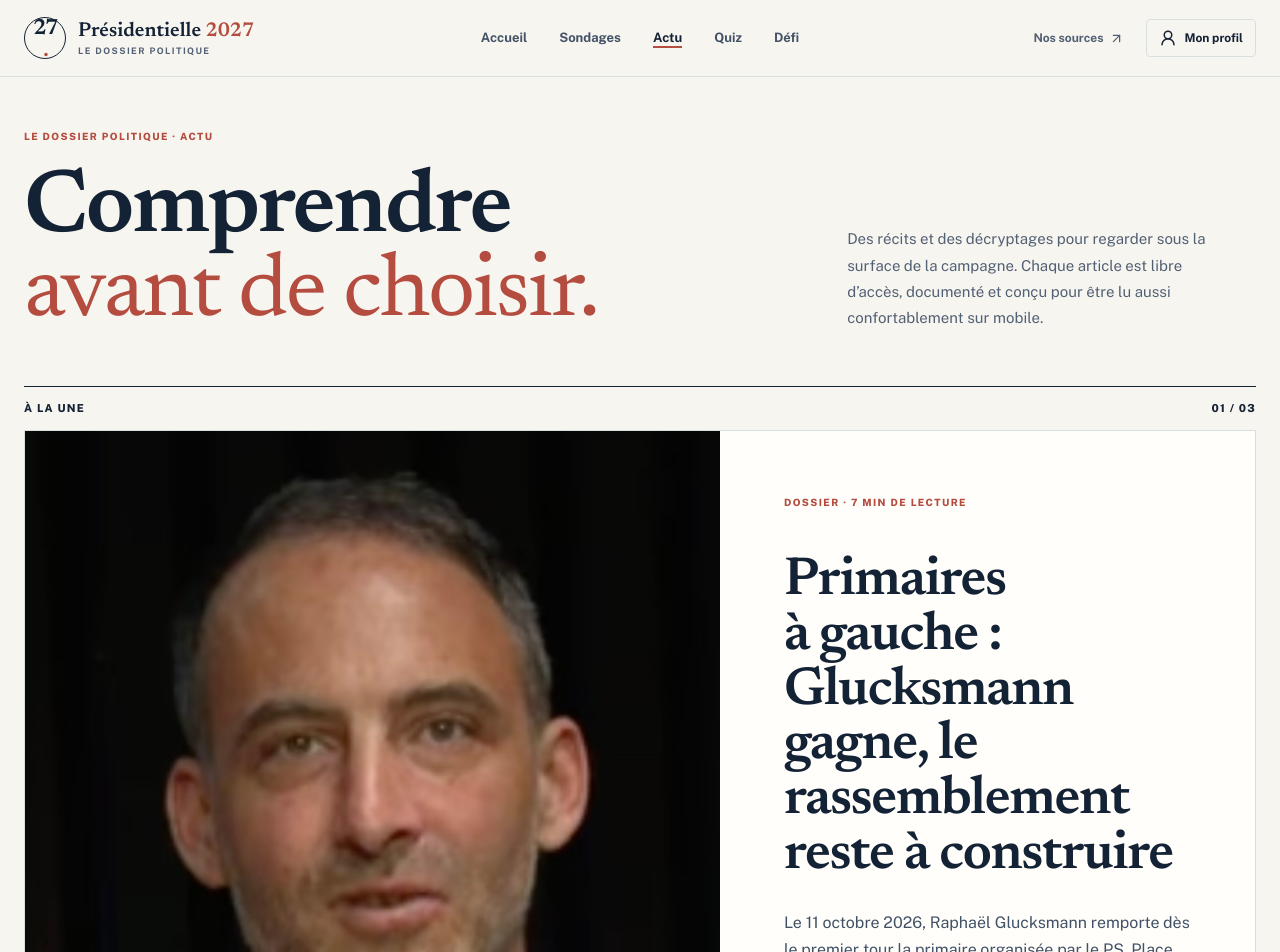
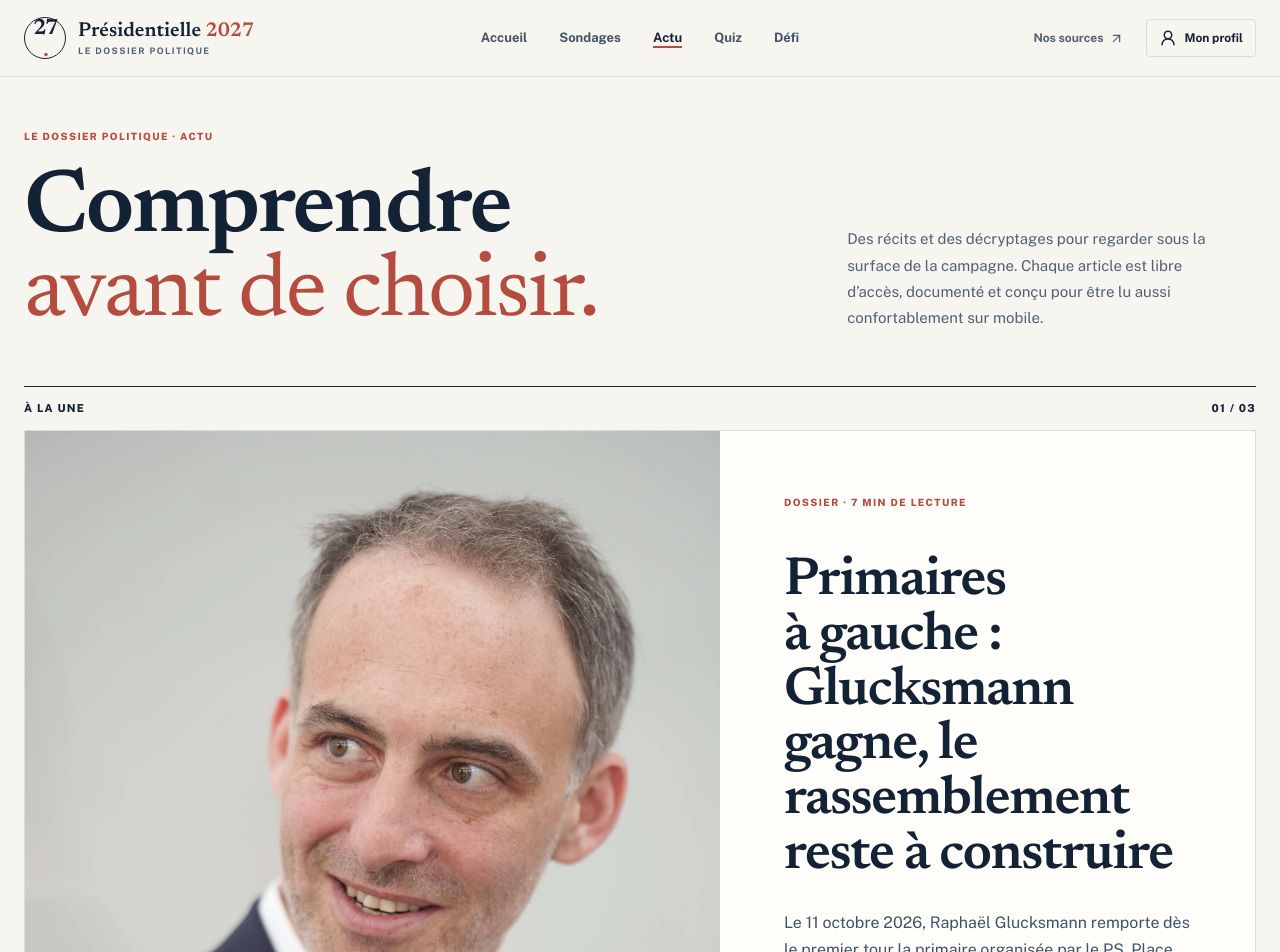
Before and after one commit to milardv/presidentielle2027, a React (Vite) app in the folder frontend/: page /actu in a window 1280 px wide. Shown: the top 952 px of the page. Built offline with nearby package versions, Linux system fonts and the light colour scheme.

Commit message:
Replace primary dossier photo with a high resolution 2024 portrait

```diff
--- a/frontend/src/data/actuArticles.d.ts
+++ b/frontend/src/data/actuArticles.d.ts
@@ -18,6 +18,7 @@ export interface ActuArticleData {
   publishedAt: string
   readingMinutes: number
   image: string
+  imagePosition?: string
   imageAlt: string
   imageCredit: string
   imageCreditUrl: string
--- a/frontend/src/data/actuArticles.js
+++ b/frontend/src/data/actuArticles.js
@@ -9,12 +9,13 @@ export const actuArticles = [
   "standfirst": "Le 11 octobre 2026, Raphaël Glucksmann remporte dès le premier tour la primaire organisée par le PS, Place publique et la Gauche républicaine et socialiste. Cette victoire lui donne une investiture et tranche une compétition. Elle ouvre aussi une nouvelle bataille : élargir son camp dans une gauche toujours divisée.",
   "publishedAt": "2026-10-12",
   "readingMinutes": 7,
-  "image": "/actu/raphael-glucksmann.jpg",
-  "imageAlt": "Raphaël Glucksmann s’exprimant lors d’une rencontre à la librairie Mollat en 2023",
-  "imageCredit": "Librairie Mollat · Wikimedia Commons · CC BY-SA 4.0",
-  "imageCreditUrl": "https://commons.wikimedia.org/wiki/File:Rapha%C3%ABl_Glucksmann.jpg",
-  "imageLicenseUrl": "https://creativecommons.org/licenses/by-sa/4.0/",
-  "imageCaption": "Raphaël Glucksmann à la librairie Mollat, le 24 juin 2023. Photo d’illustration antérieure à la primaire, reproduite sans modification du fichier : elle ne montre pas la soirée de victoire.",
+  "image": "/actu/raphael-glucksmann-2024.webp",
+  "imagePosition": "50% 24%",
+  "imageAlt": "Portrait de Raphaël Glucksmann au congrès du Parti socialiste européen en mars 2024",
+  "imageCredit": "Mathieu Delmestre · Wikimedia Commons · Domaine public",
+  "imageCreditUrl": "https://commons.wikimedia.org/wiki/File:2024-03-03_-_Congr%C3%A8s_du_PSE-_105_-_Raphael_Glucksmann.jpg",
+  "imageLicenseUrl": "https://creativecommons.org/publicdomain/mark/1.0/",
+  "imageCaption": "Raphaël Glucksmann au congrès du Parti socialiste européen en mars 2024. Photo d’illustration redimensionnée et compressée pour le web : elle ne montre pas la soirée de victoire de 2026.",
   "keywords": [
     "primaire gauche 2026",
     "victoire Raphaël Glucksmann",
@@ -36,7 +37,7 @@ export const actuArticles = [
       "label": "candidats dans cette primaire"
     }
   ],
-  "method": "Dossier établi au 12 octobre 2026. Les résultats détaillés sont ceux publiés par LCP après leur proclamation et recoupés avec Public Sénat. Des premiers comptes rendus divergent légèrement sur les décimales et les totaux de participation ; nous retenons le tableau concordant des pourcentages et indiquons un ordre de grandeur pour les votants. Les communiqués du PS documentent les règles et la réponse des organisateurs à la cyberattaque ; ils ne valent pas audit indépendant. Les analyses sont distinguées des résultats et des prises de position. La photo de 2023 ne documente aucun événement de la primaire.",
+  "method": "Dossier établi au 12 octobre 2026. Les résultats détaillés sont ceux publiés par LCP après leur proclamation et recoupés avec Public Sénat. Des premiers comptes rendus divergent légèrement sur les décimales et les totaux de participation ; nous retenons le tableau concordant des pourcentages et indiquons un ordre de grandeur pour les votants. Les communiqués du PS documentent les règles et la réponse des organisateurs à la cyberattaque ; ils ne valent pas audit indépendant. Les analyses sont distinguées des résultats et des prises de position. La photo de mars 2024 ne documente aucun événement de la primaire.",
   "sources": [
     {
       "id": 1,
--- a/frontend/src/pages/Actu.tsx
+++ b/frontend/src/pages/Actu.tsx
@@ -74,7 +74,7 @@ function CaseStudy() {
 function ArticleCover({ article, eager = false }: { article: Article; eager?: boolean }) {
   return (
     <figure className="actu-cover">
-      <img src={article.image} alt={article.imageAlt} loading={eager ? 'eager' : 'lazy'} fetchPriority={eager ? 'high' : undefined} />
+      <img src={article.image} alt={article.imageAlt} style={{ objectPosition: article.imagePosition }} loading={eager ? 'eager' : 'lazy'} fetchPriority={eager ? 'high' : undefined} />
       <figcaption>{article.imageCaption} <a href={article.imageCreditUrl} target="_blank" rel="noreferrer">{article.imageCredit} <ArrowUpRight size={12} aria-hidden="true" /></a>{article.imageLicenseUrl ? <a href={article.imageLicenseUrl} target="_blank" rel="noreferrer">Licence de la photo</a> : null}</figcaption>
     </figure>
   )
@@ -93,10 +93,10 @@ export function ActuIndex() {
         </div>
         <div className="actu-index-rule"><span>À la une</span><span>01 / {String(actuArticles.length).padStart(2, '0')}</span></div>
         <Link to={featured.path} className="actu-feature">
-          <div className="actu-feature-image"><img src={featured.image} alt={featured.imageAlt} fetchPriority="high" /></div>
+          <div className="actu-feature-image"><img src={featured.image} alt={featured.imageAlt} style={{ objectPosition: featured.imagePosition }} fetchPriority="high" /></div>
           <div className="actu-feature-copy"><span className="actu-mini-label">{featured.category} · {featured.readingMinutes} min de lecture</span><h2>{featured.title}</h2><p>{featured.standfirst}</p><span className="actu-feature-link">Lire l’article complet <ArrowRight size={18} aria-hidden="true" /></span><span className="actu-feature-date">{formatArticleDate(featured.publishedAt)} · Sources consultables</span></div>
         </Link>
-        {actuArticles.slice(1).length > 0 ? <section className="actu-more-articles" aria-labelledby="actu-more-title"><h2 id="actu-more-title">À lire aussi</h2>{actuArticles.slice(1).map((item) => <Link key={item.slug} to={item.path} className="actu-article-row"><img src={item.image} alt={item.imageAlt} loading="lazy" /><div><h3>{item.title}</h3><p>{item.description}</p><span>{formatArticleDate(item.publishedAt)} · {item.readingMinutes} min de lecture</span></div><ArrowRight size={22} aria-hidden="true" /></Link>)}</section> : null}
+        {actuArticles.slice(1).length > 0 ? <section className="actu-more-articles" aria-labelledby="actu-more-title"><h2 id="actu-more-title">À lire aussi</h2>{actuArticles.slice(1).map((item) => <Link key={item.slug} to={item.path} className="actu-article-row"><img src={item.image} alt={item.imageAlt} style={{ objectPosition: item.imagePosition }} loading="lazy" /><div><h3>{item.title}</h3><p>{item.description}</p><span>{formatArticleDate(item.publishedAt)} · {item.readingMinutes} min de lecture</span></div><ArrowRight size={22} aria-hidden="true" /></Link>)}</section> : null}
         <div className="actu-index-note"><BookOpen size={22} aria-hidden="true" /><p>Les sujets sont publiés avec leurs documents de référence et leurs crédits visuels. Les simulations sont signalées comme telles.</p></div>
       </main>
       <HomeDesktopFooter />
```
Also changed, not shown: frontend/public/actu/raphael-glucksmann-2024.webp (added), frontend/public/actu/raphael-glucksmann.jpg (deleted).
